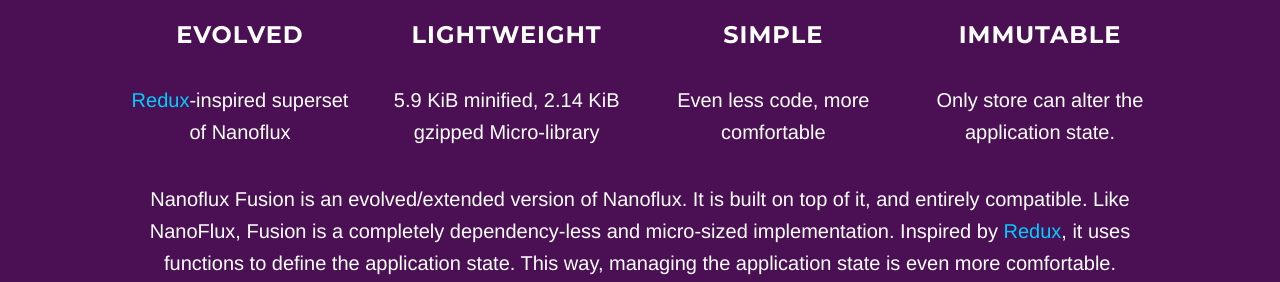
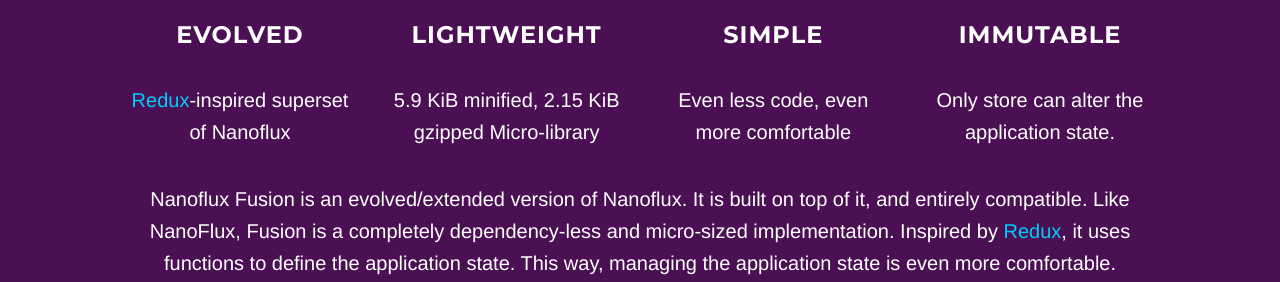
Before and after one commit to ohager/nanoflux, a Jekyll site: the page built from index.html, in a window 1280 px wide and 900 px high, scrolled down 2453 px. Shown: the part 171-453 px from the top of the window. Built offline with Jekyll 4.4.1, drawn with Linux system fonts in a browser that asks for light colours; nearby versions of some CDN libraries; comment, search, counter and statistics services are not loaded; a style sheet for code colours, icons or effects is not loaded.

Commit message:
landing page ortho

```diff
--- a/fusion.html
+++ b/fusion.html
@@ -15,13 +15,13 @@ title: Fusion
     <div class="col-lg-3">
         <i class="flaticon-cloud"></i>
         <h3>Lightweight</h3>
-        <p>5.9 KiB minified, 2.14 KiB gzipped Micro-library</p>
+        <p>5.9 KiB minified, 2.15 KiB gzipped Micro-library</p>
     </div>
 
     <div class="col-lg-3">
         <i class="flaticon-bicycle"></i>
         <h3>Simple</h3>
-        <p>Even less code, more comfortable</p>
+        <p>Even less code, even more comfortable</p>
     </div>
 
     <div class="col-lg-3">
```
